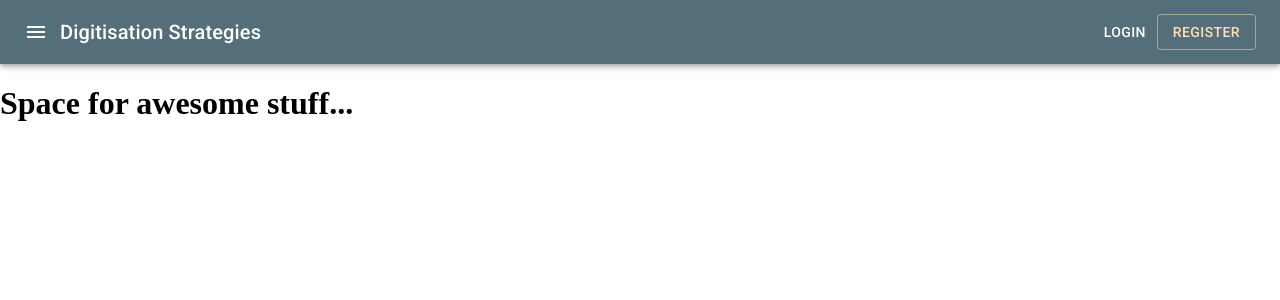
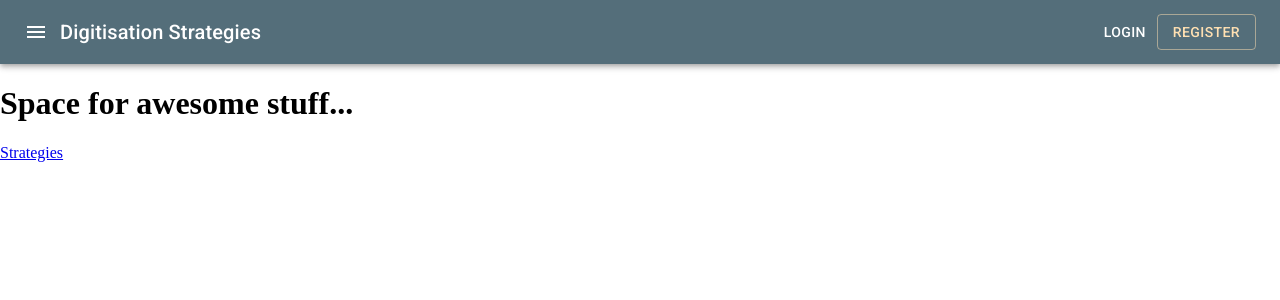
Before and after one commit to countrySpecificDigitisationStrategies/webapp, a React app: page / in a window 1280 px wide. Shown: the top 300 px of the page. Built offline with nearby package versions, Linux system fonts and the light colour scheme; no server answers.

Commit message:
Add Link to Homepage

```diff
--- a/src/pages/Home.tsx
+++ b/src/pages/Home.tsx
@@ -1,9 +1,11 @@
 import React from 'react'
+import { Link } from 'react-router-dom'
 
 export default function Home(): JSXElement {
   return (
     <>
       <h1>Space for awesome stuff...</h1>
+      <Link to="/strategies">Strategies</Link>
     </>
   )
 }
```
